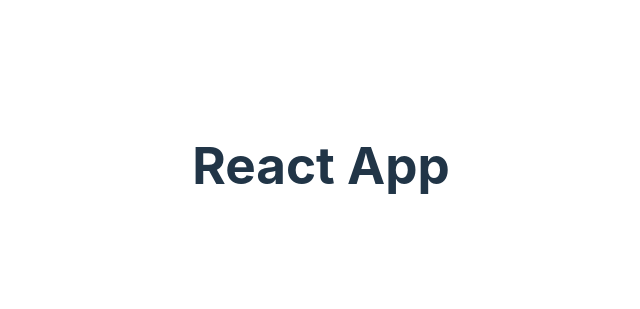
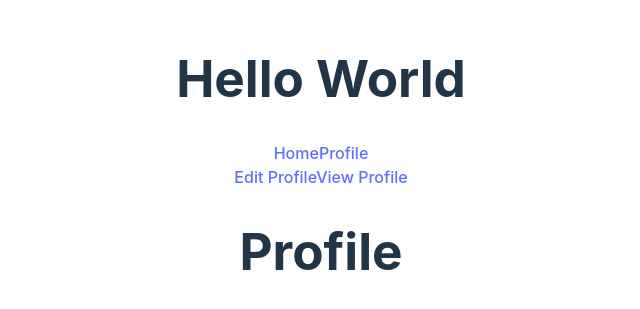
Before and after one commit to Flashrob/su_rocket, a React (Vite) app in the folder lessons/1.3_react/react-example/: page /profile in a window 1280 px wide. Shown: the part 235-544 px from the top of the page, without its empty margins (319-959 px from the left). Built offline with nearby package versions, Linux system fonts and the light colour scheme.

Commit message:
React router example

```diff
--- a/lessons/1.3_react/react-example/package.json
+++ b/lessons/1.3_react/react-example/package.json
@@ -11,7 +11,8 @@
   },
   "dependencies": {
     "react": "^18.3.1",
-    "react-dom": "^18.3.1"
+    "react-dom": "^18.3.1",
+    "react-router-dom": "^6.28.0"
   },
   "devDependencies": {
     "@eslint/js": "^9.13.0",
--- a/lessons/1.3_react/react-example/src/App.jsx
+++ b/lessons/1.3_react/react-example/src/App.jsx
@@ -1,11 +1,56 @@
 import "./App.css";
 
-function App() {
+import {
+  createBrowserRouter,
+  RouterProvider,
+  createRoutesFromElements,
+  Route,
+  Link,
+} from "react-router-dom";
+import Profile from "./components/Profile.jsx";
+import Root from "./components/Root.jsx";
+import User from "./components/User.jsx";
+
+
+export default function App() {
+  const router = createBrowserRouter(
+    createRoutesFromElements(
+      <Route path="/" element={<Root />}>
+        <Route path="/" element={<>
+          <h1>Welcome back Home</h1>
+          <Link to="/user/Brandon/pets/Woofy">Go to user page</Link>
+        </>} />
+        <Route
+          path="/profile"
+          element={<Profile />} >
+          <Route
+            path="edit"
+            element={
+              <div>
+                <h3>Edit Profile</h3>
+                <p>Edit me now</p>
+              </div>
+            }
+          />
+          <Route
+            path="view"
+            element={
+              <div>
+                <h3>View Profile</h3>
+                <p>View me now</p>
+              </div>
+            }
+          />
+        </Route>
+        <Route path="/user/:username/pets/:petname" element={<User />} />
+      </Route>
+    )
+  );
+
   return (
     <>
-      <h1>React App</h1>
+      <h1>Hello World</h1>
+      <RouterProvider router={router} />
     </>
   );
 }
-
-export default App;
--- /dev/null
+++ b/lessons/1.3_react/react-example/src/components/Navbar.jsx
@@ -0,0 +1,12 @@
+import { Link } from "react-router-dom";
+
+function Navbar() {
+    return (
+        <div className="navbar">
+            <Link to="/">Home</Link>
+            <Link to="/profile">Profile</Link>
+        </div>
+    );
+}
+
+export default Navbar;
--- /dev/null
+++ b/lessons/1.3_react/react-example/src/components/Profile.jsx
@@ -0,0 +1,18 @@
+import { Link, Outlet, useParams } from "react-router-dom";
+function Profile() {
+    const params = useParams();
+    console.log(params);
+
+    return (
+        <>
+            <div className="navbar">
+                <Link to="edit">Edit Profile</Link>
+                <Link to="view">View Profile</Link>
+            </div>
+            <h1>Profile</h1>
+            {/* <Outlet /> */}
+        </>
+    );
+}
+
+export default Profile;
--- /dev/null
+++ b/lessons/1.3_react/react-example/src/components/Root.jsx
@@ -0,0 +1,11 @@
+import { Outlet } from "react-router-dom";
+import Navbar from "./Navbar";
+
+export default function Root() {
+    return (
+        <div>
+            <Navbar />
+            <Outlet />
+        </div>
+    );
+}
--- /dev/null
+++ b/lessons/1.3_react/react-example/src/components/User.jsx
@@ -0,0 +1,14 @@
+import { useParams } from "react-router-dom";
+
+function User() {
+    const params = useParams();
+    console.log(params)
+    return (
+        <>
+            <h1>Welcome back {params.username}</h1>
+            <p>And also to {params.petname}</p>
+        </>
+    );
+}
+
+export default User;
```
Also changed, not shown: lessons/1.3_react/react-example/src/components/HelloWorld.jsx (added, +10 -0 lines), 1 other file (tests, documents, lock files or other folders).
